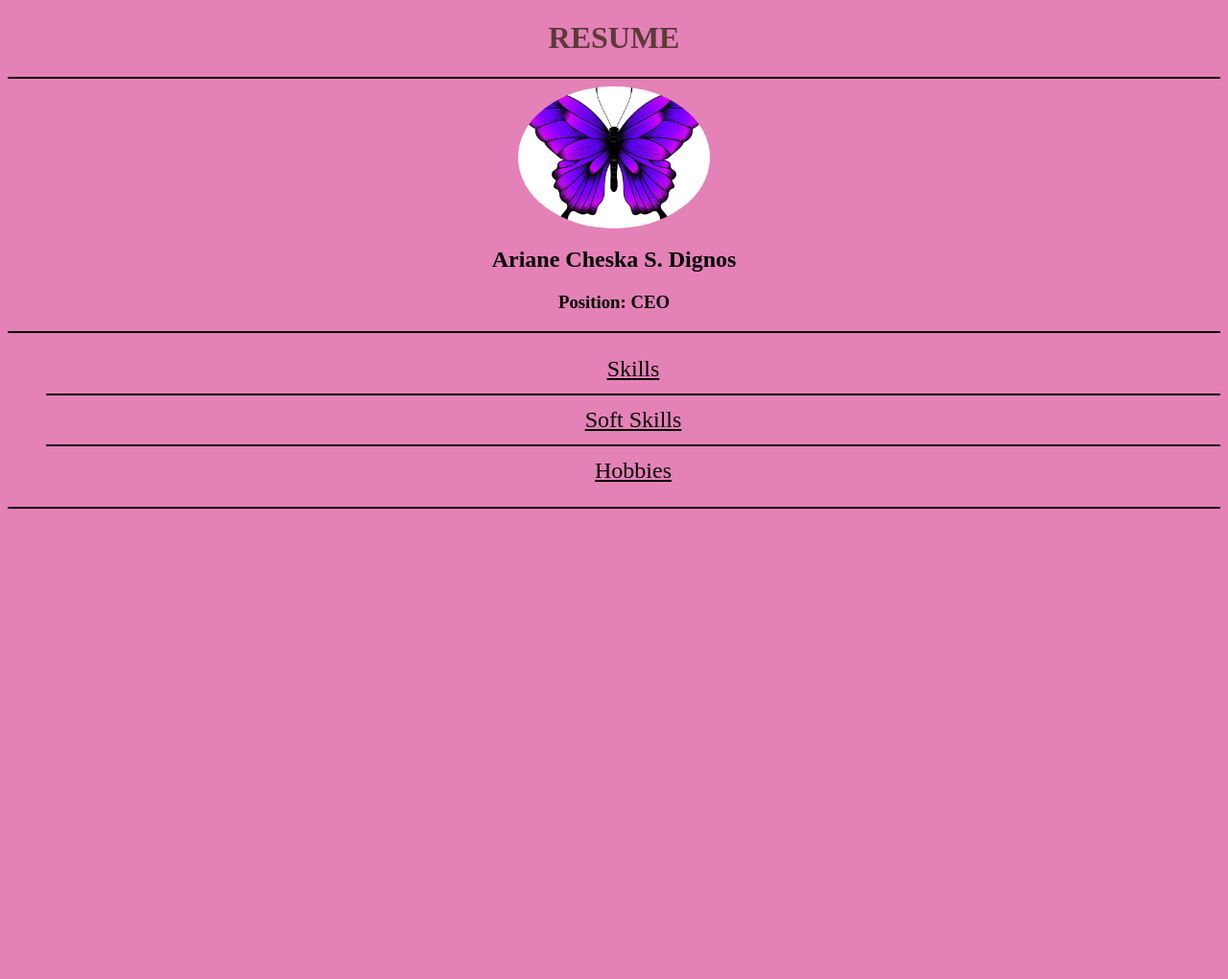
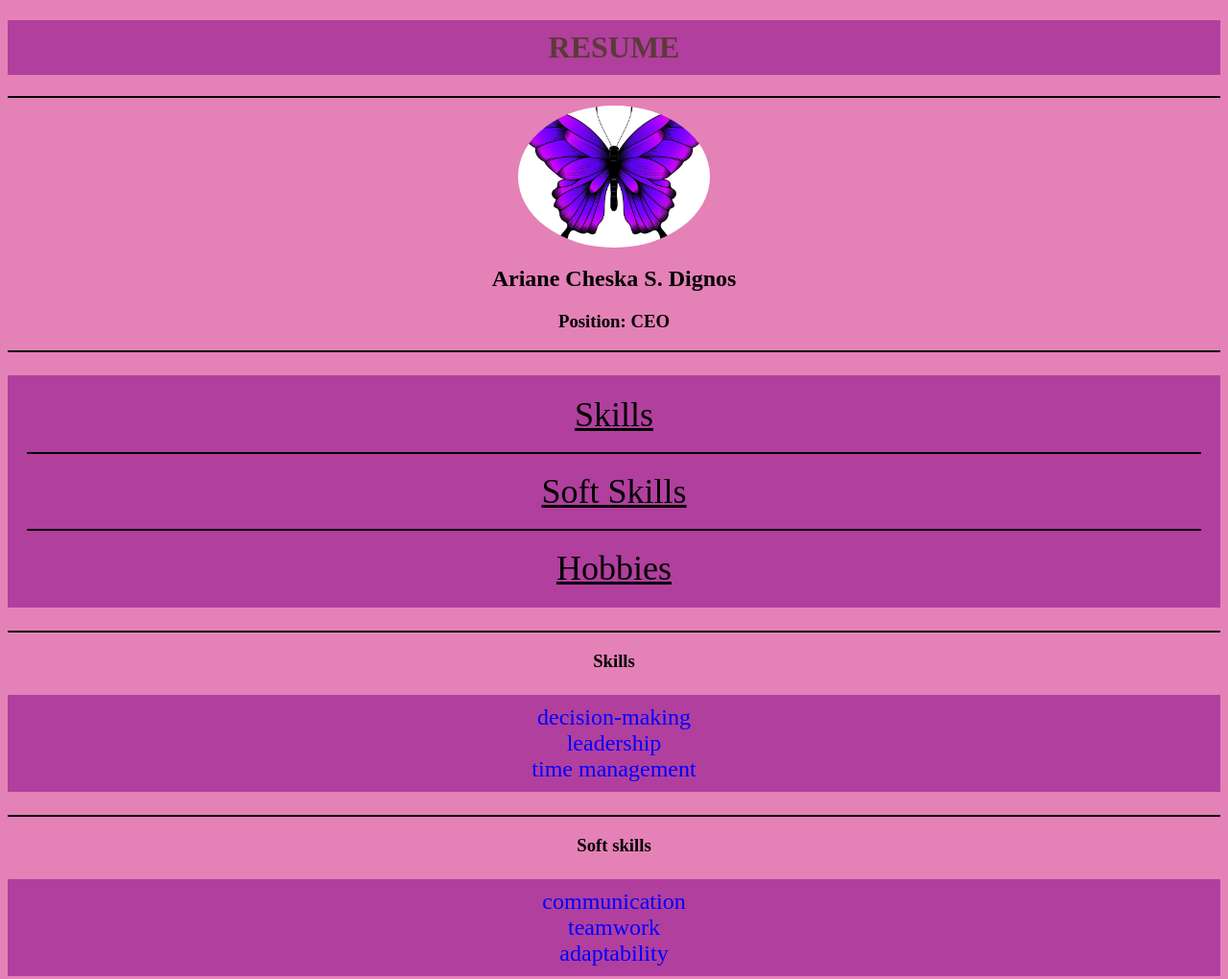
Before and after one commit to ArianeCheska/Resume, a plain HTML site: page index.html in a window 1280 px wide. Shown: the top 1020 px of the page at 96% size. Before the commit the page ends 800 px from the top, so only its background shows below. Drawn offline with Linux system fonts and the light colour scheme.

Commit message:
Add files via upload

```diff
--- a/index.html
+++ b/index.html
@@ -14,9 +14,12 @@
         body{
             background:rgb(228, 129, 183) ;
         }
+
 h1{
     text-align: center;
-    color: wheat;
+    color: rgb(255, 255, 255);
+    padding: 10px;
+    background-color: rgb(177, 63, 158);
 }
 img{
     display: block;
@@ -36,6 +39,8 @@ ul{
     color: blue;
     list-style: none;
     font-size: 150%;
+    background-color: rgb(177, 63, 158);
+    padding: 10px;
 
 }
 a{
@@ -57,12 +62,15 @@ a{
  <h2>Ariane Cheska S. Dignos</h2>
  <h3>Position: CEO</h3>
  <hr>
-
+<div class="links-section">
+<ul>
 <ul> <li><a href="skills.html">Skills</a></li>
 <hr>
 <li><a href="softskills.html">Soft Skills</a></li>
 <hr>
 <li><a href="hobbies.html">Hobbies</a></li>
+</ul>
+</div>
 
 
  </ul>
@@ -107,7 +115,7 @@ a{
 
 
 
- <!-- <h3>Skills</h3>
+ <h3>Skills</h3>
     <ul>
         <li>decision-making</li>
         <li>leadership</li>
```
Also changed, not shown: hobbies.html (+5 -2 lines), skills.html (+2 -0 lines), softskills.html (+2 -0 lines).
